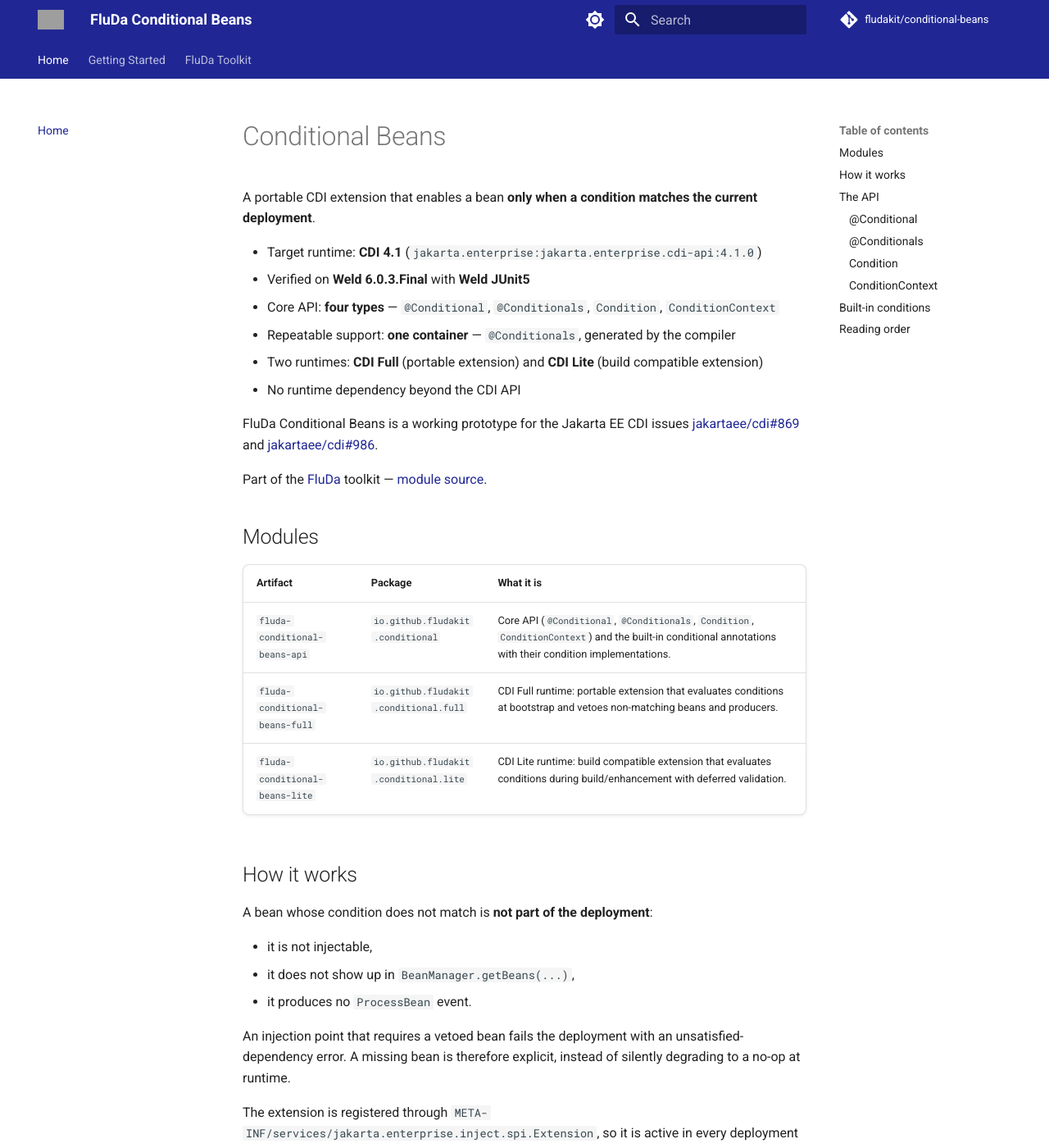
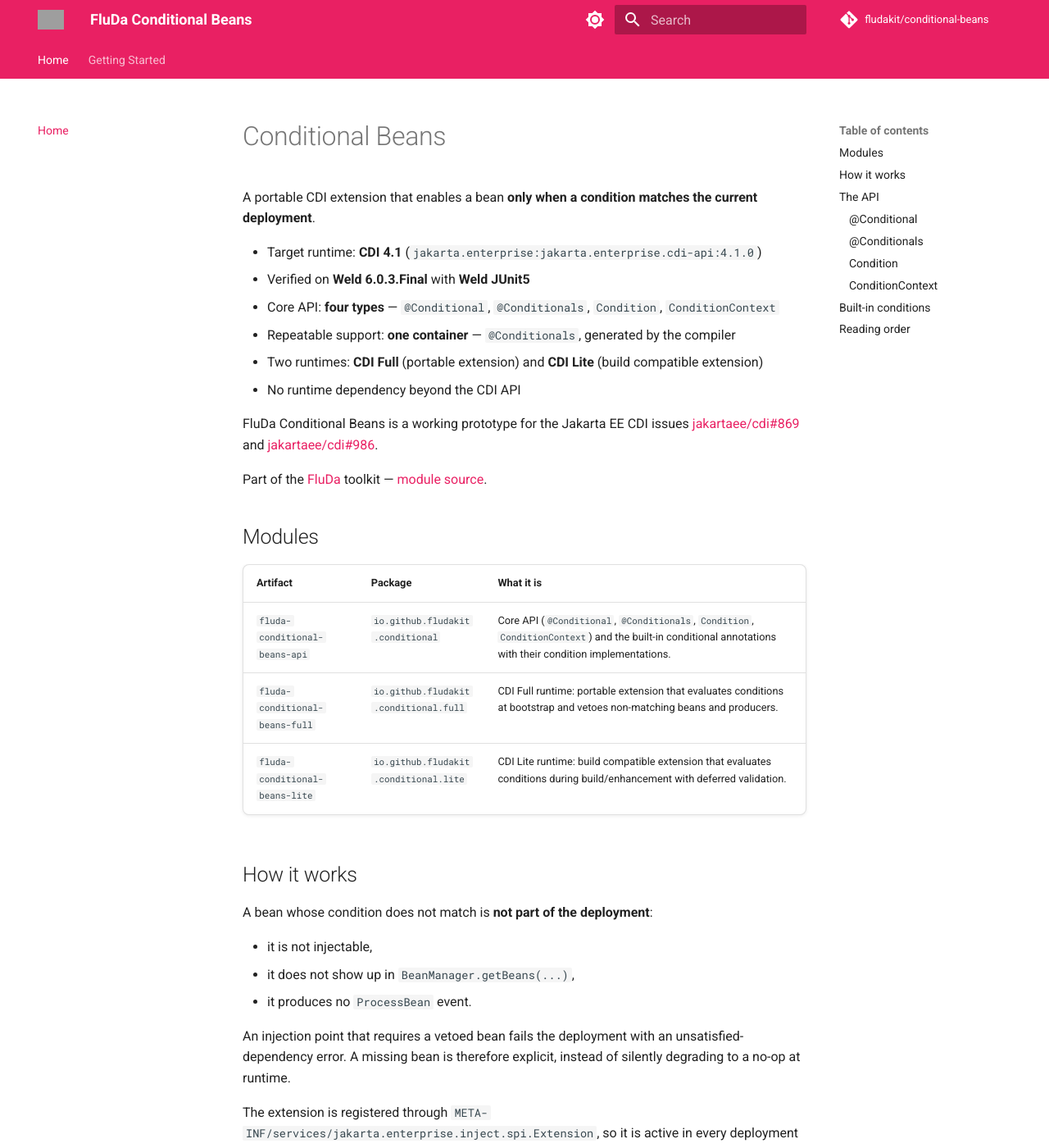
Before and after one commit to fludakit/conditional-beans, an MkDocs documentation site: the page built from docs/index.md, in a window 1280 px wide and 1400 px high. Shown: the whole window at 82% size. Built offline with MkDocs 1.6.1 and Material for MkDocs 9.7.7, drawn with Linux system fonts in a browser that asks for light colours; comment, search, counter and statistics services are not loaded; some of the changed text lies outside the part shown.

Commit message:
docs: per-module color scheme and reorganize docs setup
Use a distinct Material palette per module, move docs-requirements.txt
to docs/requirements.txt, and replace the FluDa Toolkit nav link with a
button on the home page.

```diff
--- a/docs/stylesheets/extra.css
+++ b/docs/stylesheets/extra.css
@@ -1,15 +1,5 @@
-/* FluDa brand tokens — shared with the FluDa documentation hub
-   (https://fludakit.github.io/). Keep the palette in sync with
-   fludakit.github.io/overrides/stylesheets/extra.css. */
-:root {
-  --md-primary-fg-color: #202794;
-  --md-primary-fg-color--light: #3f47b8;
-  --md-primary-fg-color--dark: #0a1258;
-  --md-primary-bg-color: #ffffff;
-  --md-accent-fg-color: #f0b92d;
-  --md-accent-fg-color--transparent: rgba(240, 185, 45, 0.1);
-  --md-accent-bg-color: #ffffff;
-}
+/* Per-module palette: primary and accent colors come from the Material
+   palette in mkdocs.yml — each FluDa module uses its own color scheme. */
 
 /* Brand accent for primary buttons */
 .md-button--primary {
--- a/mkdocs.yml
+++ b/mkdocs.yml
@@ -11,15 +11,15 @@ theme:
   palette:
     - media: "(prefers-color-scheme: light)"
       scheme: default
-      primary: custom
-      accent: amber
+      primary: pink
+      accent: purple
       toggle:
         icon: material/brightness-7
         name: Switch to dark mode
     - media: "(prefers-color-scheme: dark)"
       scheme: slate
-      primary: custom
-      accent: amber
+      primary: pink
+      accent: purple
       toggle:
         icon: material/brightness-4
         name: Switch to light mode
@@ -69,4 +69,3 @@ plugins:
 nav:
   - Home: index.md
   - Getting Started: getting-started.md
-  - FluDa Toolkit: https://fludakit.github.io/
```
Also changed, not shown: docs/index.md (+5 -0 lines), docs/requirements.txt (renamed from docs-requirements.txt), 1 other file.
